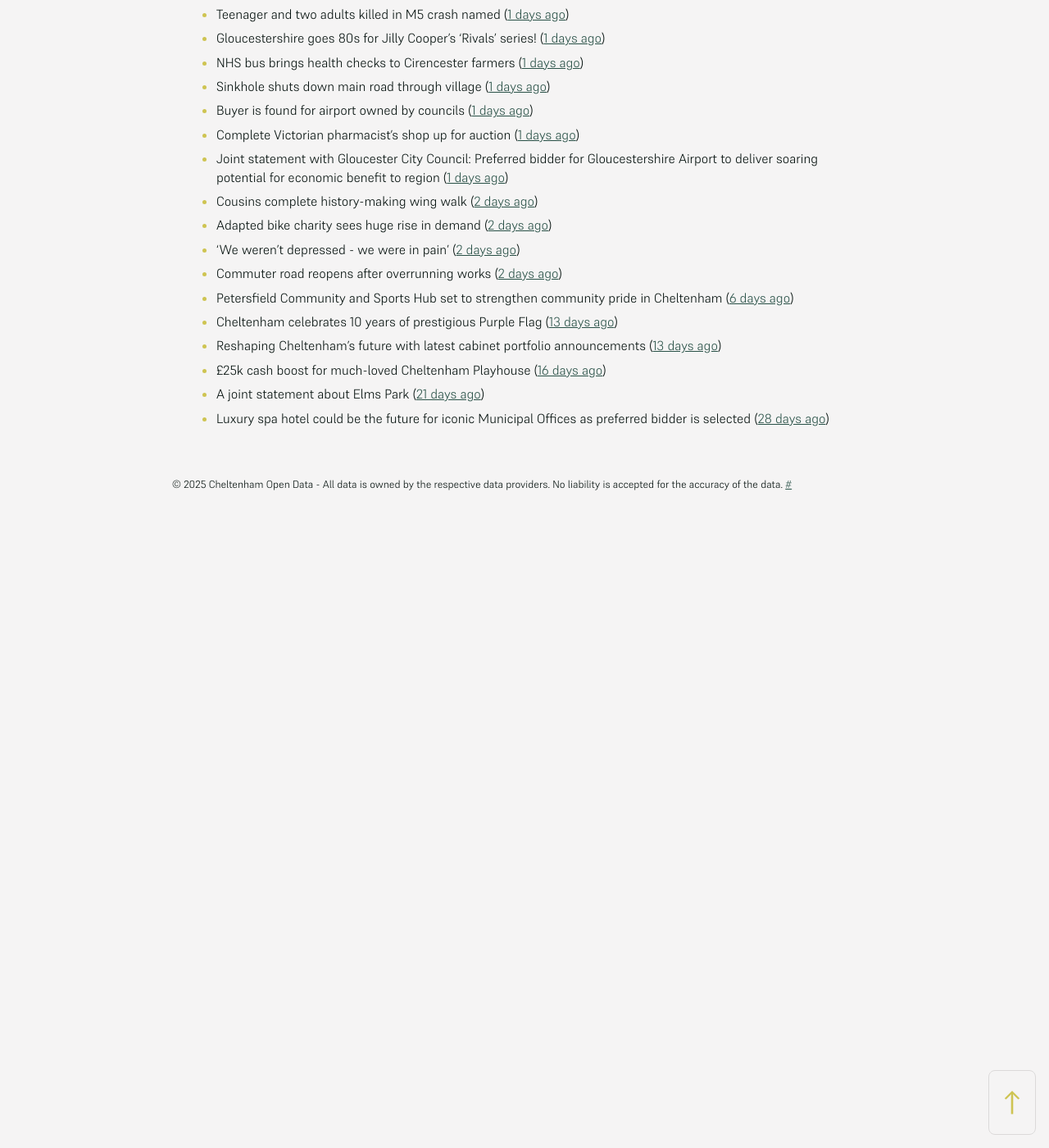
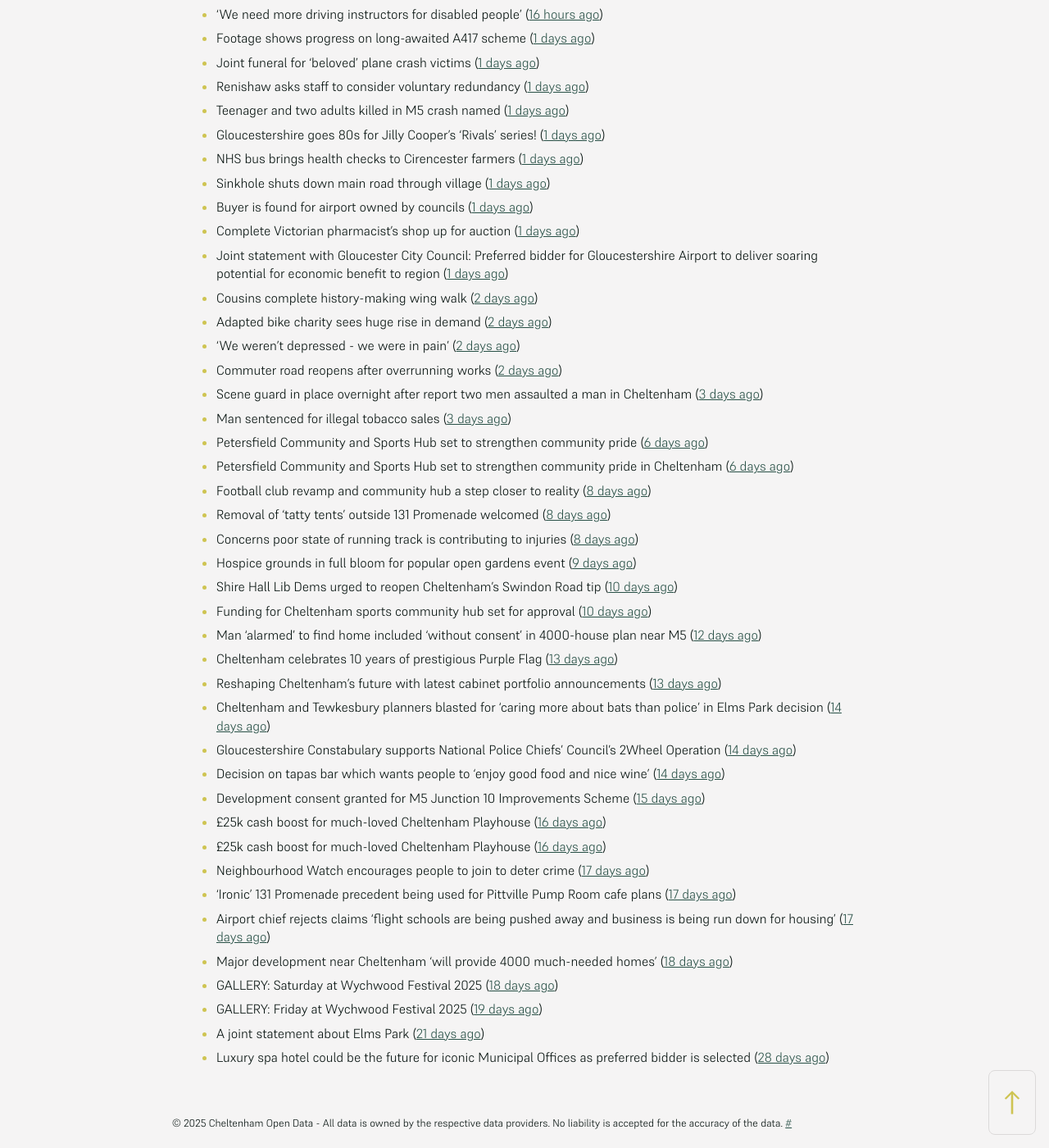
Before and after one commit to mat-0/cheltenham-open-data, a Jekyll site: the page built from _pages/news.md, in a window 1280 px wide and 1400 px high, scrolled down 660 px. Shown: the whole window at 82% size. Built offline with Jekyll 4.4.1, drawn with Linux system fonts in a browser that asks for light colours; before the commit the page ends 1290 px from its top, so only the background shows below that; some of the changed text lies outside the part shown.

Commit message:
Updated 2025-06-19 21:57:53

```diff
--- a/_pages/news.md
+++ b/_pages/news.md
@@ -12,13 +12,17 @@ _sources: BBC, Glos Police, Cheltenham Borough Council, and Glos news centre_
 [Get this page as daily RSS feed](/daily.rss)
 
 <!-- news_marker starts -->
-- Sting and Snow Patrol fans slam gridlock 'chaos' ([4 hours ago](https://www.bbc.com/news/articles/cwygv0pqy74o))
-- 'I'm donating my eggs to help other families' ([6 hours ago](https://www.bbc.com/news/articles/c5y614jm758o))
-- Developer pulls out of canal-side homes project ([8 hours ago](https://www.bbc.com/news/articles/cwyxe24xr1jo))
-- 'Giant peace sign' and a 'tech amnesty' ([11 hours ago](https://www.bbc.com/news/articles/cglzk58j8jxo))
-- MPs unite in call for urgent police funding ([15 hours ago](https://www.bbc.com/news/articles/cev0jk0v88do))
-- Abuse victim sues police after identity breach ([15 hours ago](https://www.bbc.com/news/articles/cdxk0x09k7qo))
-- 'We need more driving instructors for disabled people' ([15 hours ago](https://www.bbc.com/news/articles/cx27142pgn4o))
+- Sting and Snow Patrol fans slam gridlock 'chaos' ([5 hours ago](https://www.bbc.com/news/articles/cwygv0pqy74o))
+- Architect and freemason honoured with blue plaque on masonic hall he built ([6 hours ago](https://gloucesternewscentre.co.uk/architect-and-freemason-honoured-with-blue-plaque-on-masonic-hall-he-built/))
+- Frustration over ‘horrendous’ backlog in footpath applications ([6 hours ago](https://gloucesternewscentre.co.uk/frustration-over-horrendous-backlog-in-footpath-applications/))
+- Charlies Stores to create 50 new jobs in Cheltenham ([6 hours ago](https://gloucesternewscentre.co.uk/charlies-stores-to-create-50-new-jobs-in-cheltenham/))
+- 'I'm donating my eggs to help other families' ([7 hours ago](https://www.bbc.com/news/articles/c5y614jm758o))
+- Developer pulls out of canal-side homes project ([9 hours ago](https://www.bbc.com/news/articles/cwyxe24xr1jo))
+- 'Giant peace sign' and a 'tech amnesty' ([12 hours ago](https://www.bbc.com/news/articles/cglzk58j8jxo))
+- Condition of rural county roads to be checked by AI camera system ([15 hours ago](https://gloucesternewscentre.co.uk/condition-of-rural-county-roads-to-be-checked-by-ai-camera-system/))
+- MPs unite in call for urgent police funding ([16 hours ago](https://www.bbc.com/news/articles/cev0jk0v88do))
+- Abuse victim sues police after identity breach ([16 hours ago](https://www.bbc.com/news/articles/cdxk0x09k7qo))
+- 'We need more driving instructors for disabled people' ([16 hours ago](https://www.bbc.com/news/articles/cx27142pgn4o))
 - Footage shows progress on long-awaited A417 scheme ([1 days ago](https://www.bbc.com/news/articles/c628rjve01lo))
 - Joint funeral for 'beloved' plane crash victims ([1 days ago](https://www.bbc.com/news/articles/c4g8re3v64zo))
 - Renishaw asks staff to consider voluntary redundancy ([1 days ago](https://www.bbc.com/news/articles/cwykllmg8pvo))
@@ -33,10 +37,31 @@ _sources: BBC, Glos Police, Cheltenham Borough Council, and Glos news centre_
 - Adapted bike charity sees huge rise in demand ([2 days ago](https://www.bbc.co.uk/sounds/play/p0ljrsvr))
 - 'We weren't depressed - we were in pain' ([2 days ago](https://www.bbc.com/news/articles/cvgv27g4wjno))
 - Commuter road reopens after overrunning works ([2 days ago](https://www.bbc.com/news/articles/c78n5zl514lo))
+- Scene guard in place overnight after report two men assaulted a man in Cheltenham ([3 days ago](https://gloucesternewscentre.co.uk/scene-guard-in-place-overnight-after-report-two-men-assaulted-a-man-in-cheltenham/))
+- Man sentenced for illegal tobacco sales ([3 days ago](https://gloucesternewscentre.co.uk/man-sentenced-for-illegal-tobacco-sales/))
+- Petersfield Community and Sports Hub set to strengthen community pride ([6 days ago](https://gloucesternewscentre.co.uk/petersfield-community-and-sports-hub-set-to-strengthen-community-pride/))
 - Petersfield Community and Sports Hub set to strengthen community pride in Cheltenham ([6 days ago](https://www.cheltenham.gov.uk/news/article/3020/petersfield_community_and_sports_hub_set_to_strengthen_community_pride_in_cheltenham))
+- Football club revamp and community hub a step closer to reality ([8 days ago](https://gloucesternewscentre.co.uk/football-club-revamp-and-community-hub-a-step-closer-to-reality/))
+- Removal of ‘tatty tents’ outside 131 Promenade welcomed ([8 days ago](https://gloucesternewscentre.co.uk/removal-of-tatty-tents-outside-131-promenade-welcomed/))
+- Concerns poor state of running track is contributing to injuries ([8 days ago](https://gloucesternewscentre.co.uk/concerns-poor-state-of-running-track-is-contributing-to-injuries/))
+- Hospice grounds in full bloom for popular open gardens event ([9 days ago](https://gloucesternewscentre.co.uk/hospice-grounds-in-full-bloom-for-popular-open-gardens-event/))
+- Shire Hall Lib Dems urged to reopen Cheltenham’s Swindon Road tip ([10 days ago](https://gloucesternewscentre.co.uk/shire-hall-lib-dems-urged-to-reopen-cheltenhams-swindon-road-tip/))
+- Funding for Cheltenham sports community hub set for approval ([10 days ago](https://gloucesternewscentre.co.uk/funding-for-cheltenham-sports-community-hub-set-for-approval/))
+- Man ‘alarmed’ to find home included ‘without consent’ in 4000-house plan near M5 ([12 days ago](https://gloucesternewscentre.co.uk/man-alarmed-to-find-home-included-without-consent-in-4000-house-plan-near-m5/))
 - Cheltenham celebrates 10 years of prestigious Purple Flag ([13 days ago](https://www.cheltenham.gov.uk/news/article/3019/cheltenham_celebrates_10_years_of_prestigious_purple_flag))
 - Reshaping Cheltenham’s future with latest cabinet portfolio announcements ([13 days ago](https://www.cheltenham.gov.uk/news/article/3018/reshaping_cheltenhams_future_with_latest_cabinet_portfolio_announcements))
+- Cheltenham and Tewkesbury planners blasted for ‘caring more about bats than police’ in Elms Park decision ([14 days ago](https://gloucesternewscentre.co.uk/cheltenham-and-tewkesbury-planners-blasted-for-caring-more-about-bats-than-police-in-elms-park-decision/))
+- Gloucestershire Constabulary supports National Police Chiefs’ Council’s 2Wheel Operation ([14 days ago](https://gloucesternewscentre.co.uk/gloucestershire-constabulary-supports-national-police-chiefs-councils-2wheel-operation/))
+- Decision on tapas bar which wants people to ‘enjoy good food and nice wine’ ([14 days ago](https://gloucesternewscentre.co.uk/decision-on-tapas-bar-which-wants-people-to-enjoy-good-food-and-nice-wine/))
+- Development consent granted for M5 Junction 10 Improvements Scheme ([15 days ago](https://gloucesternewscentre.co.uk/development-consent-granted-for-m5-junction-10-improvements-scheme/))
+- £25k cash boost for much-loved Cheltenham Playhouse ([16 days ago](https://gloucesternewscentre.co.uk/25k-cash-boost-for-much-loved-cheltenham-playhouse/))
 - £25k cash boost for much-loved Cheltenham Playhouse ([16 days ago](https://www.cheltenham.gov.uk/news/article/3017/25k_cash_boost_for_much-loved_cheltenham_playhouse))
+- Neighbourhood Watch encourages people to join to deter crime ([17 days ago](https://gloucesternewscentre.co.uk/neighbourhood-watch-encourages-people-to-join-to-deter-crime/))
+- ‘Ironic’ 131 Promenade precedent being used for Pittville Pump Room cafe plans ([17 days ago](https://gloucesternewscentre.co.uk/ironic-131-promenade-precedent-being-used-for-pittville-pump-room-cafe-plans/))
+- Airport chief rejects claims ‘flight schools are being pushed away and business is being run down for housing’ ([17 days ago](https://gloucesternewscentre.co.uk/airport-chief-rejects-claims-flight-schools-are-being-pushed-away-and-business-is-being-run-down-for-housing/))
+- Major development near Cheltenham ‘will provide 4000 much-needed homes’ ([18 days ago](https://gloucesternewscentre.co.uk/major-development-near-cheltenham-will-provide-4000-much-needed-homes/))
+- GALLERY: Saturday at Wychwood Festival 2025 ([18 days ago](https://gloucesternewscentre.co.uk/gallery-saturday-at-wychwood-festival-2025/))
+- GALLERY: Friday at Wychwood Festival 2025 ([19 days ago](https://gloucesternewscentre.co.uk/gallery-friday-at-wychwood-festival-2025/))
 - A joint statement about Elms Park ([21 days ago](https://www.cheltenham.gov.uk/news/article/3015/a_joint_statement_about_elms_park))
 - Luxury spa hotel could be the future for iconic Municipal Offices as preferred bidder is selected ([28 days ago](https://www.cheltenham.gov.uk/news/article/3014/luxury_spa_hotel_could_be_the_future_for_iconic_municipal_offices_as_preferred_bidder_is_selected))
 
```
Also changed, not shown: _data/flood.json (+4 -4 lines), index.md (+5 -5 lines).
